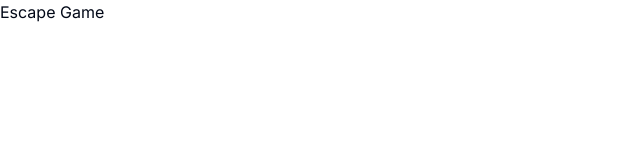
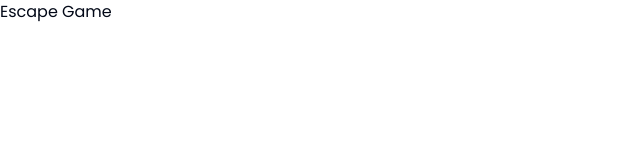
Before and after one commit to SebastienLaurentt/Escape-Game, a Next.js app: page / in a window 1280 px wide. Shown: the top 160 px of the page, without its empty margins (0-640 px from the left). Built offline with nearby package versions, Linux system fonts and the light colour scheme.

Commit message:
replace inter with poppins font

```diff
--- a/app/layout.tsx
+++ b/app/layout.tsx
@@ -1,8 +1,8 @@
 import type { Metadata } from "next";
-import { Inter } from "next/font/google";
+import { Poppins } from "next/font/google";
 import "./globals.css";
 
-const inter = Inter({ subsets: ["latin"] });
+const poppins = Poppins({ subsets: ["latin"], weight: ["400", "500", "600", "700"], variable: '--font-poppins' });
 
 export const metadata: Metadata = {
   title: "Create Next App",
@@ -16,7 +16,7 @@ export default function RootLayout({
 }>) {
   return (
     <html lang="en">
-      <body className={inter.className}>{children}</body>
+      <body className={poppins.className}>{children}</body>
     </html>
   );
 }
```
